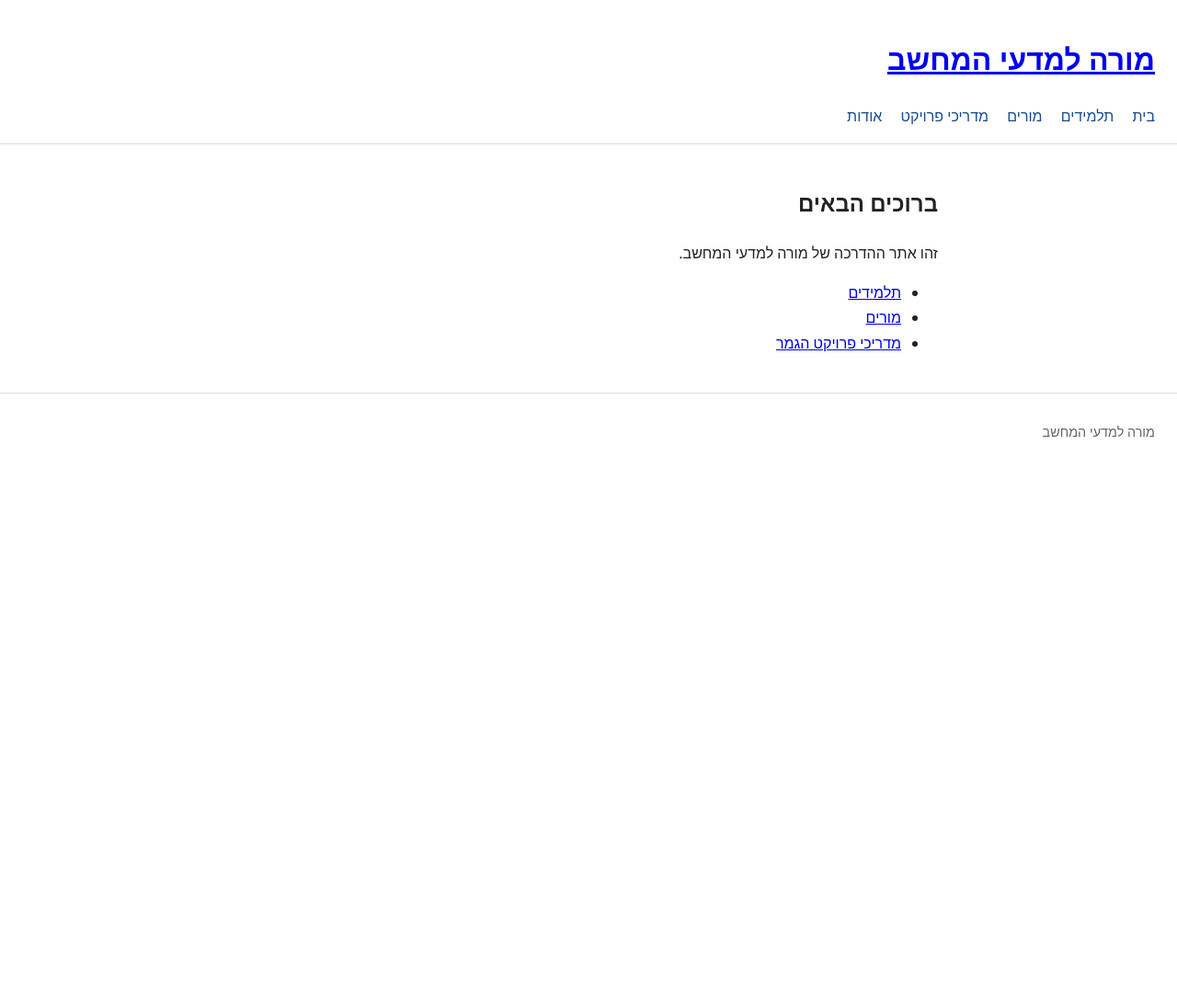
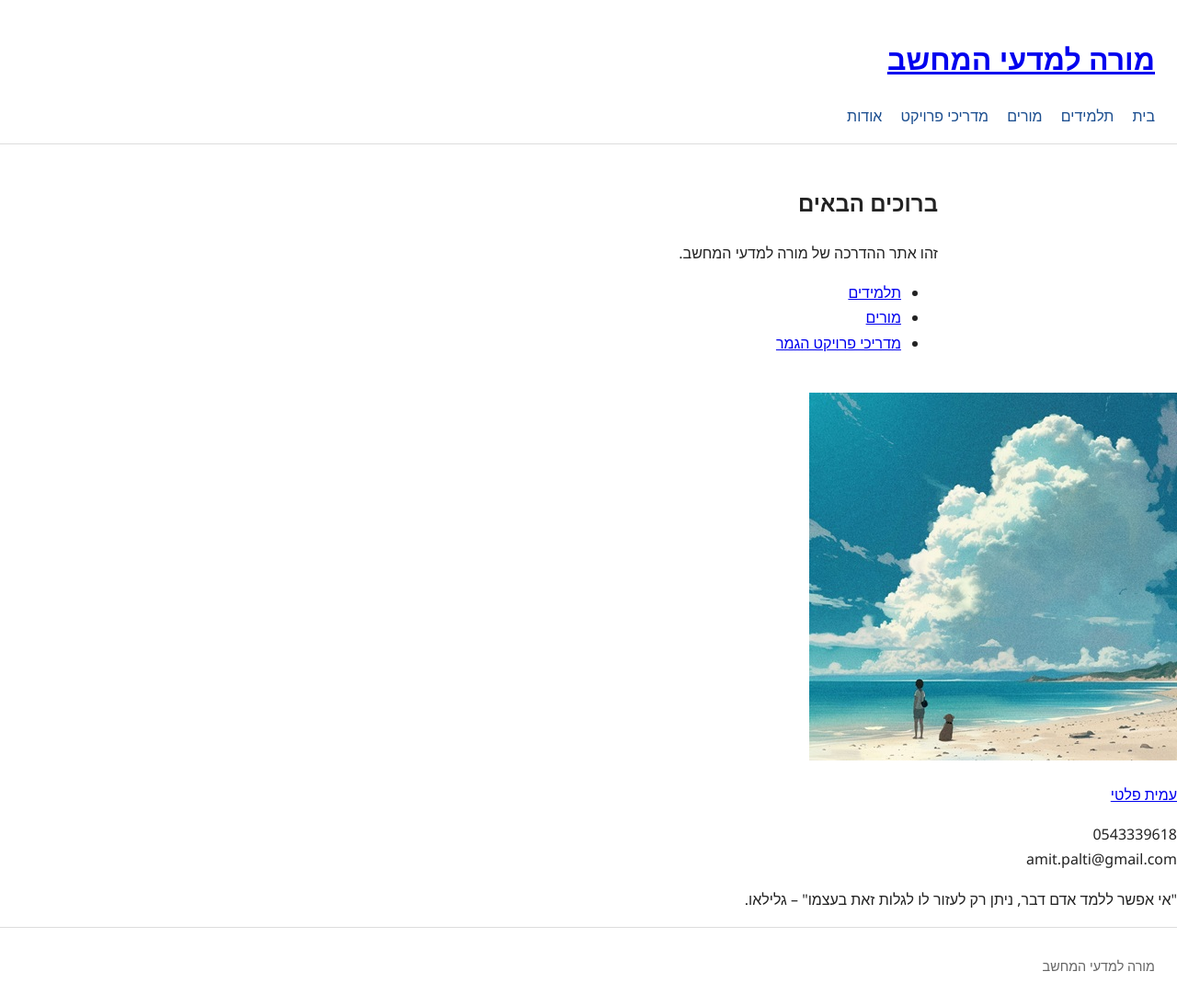
Before and after one commit to megidocs/amit4change, a Jekyll site: the page built from index.md, in a window 1280 px wide. Shown: the whole page at 92% size. Built offline with Jekyll 4.4.1, drawn with Linux system fonts in a browser that asks for light colours; before the commit the page ends 900 px from its top, so only the background shows below that.

Commit message:
Add files via upload

```diff
--- a/_layouts/default.html
+++ b/_layouts/default.html
@@ -12,9 +12,18 @@
     {% include nav.html %}
   </header>
 
-  <main class="site-content">
-    {{ content }}
-  </main>
+  <div class="page-body">
+    <main class="site-content">
+      {{ content }}
+    </main>
+
+    <aside class="profile-sidebar">
+      <img src="{{ '/assets/images/profile-sidebar.jpg' | relative_url }}" alt="עמית פלטי">
+      <p class="profile-name"><a href="https://amit4changedotcom.wordpress.com/">עמית פלטי</a></p>
+      <p class="profile-contact">0543339618<br>amit.palti@gmail.com</p>
+      <p class="profile-quote">"אי אפשר ללמד אדם דבר, ניתן רק לעזור לו לגלות זאת בעצמו" – גלילאו.</p>
+    </aside>
+  </div>
 
   <footer class="site-footer">
     <p>{{ site.title }}</p>
```
Also changed, not shown: assets/images/profile-sidebar.jpg (added).
